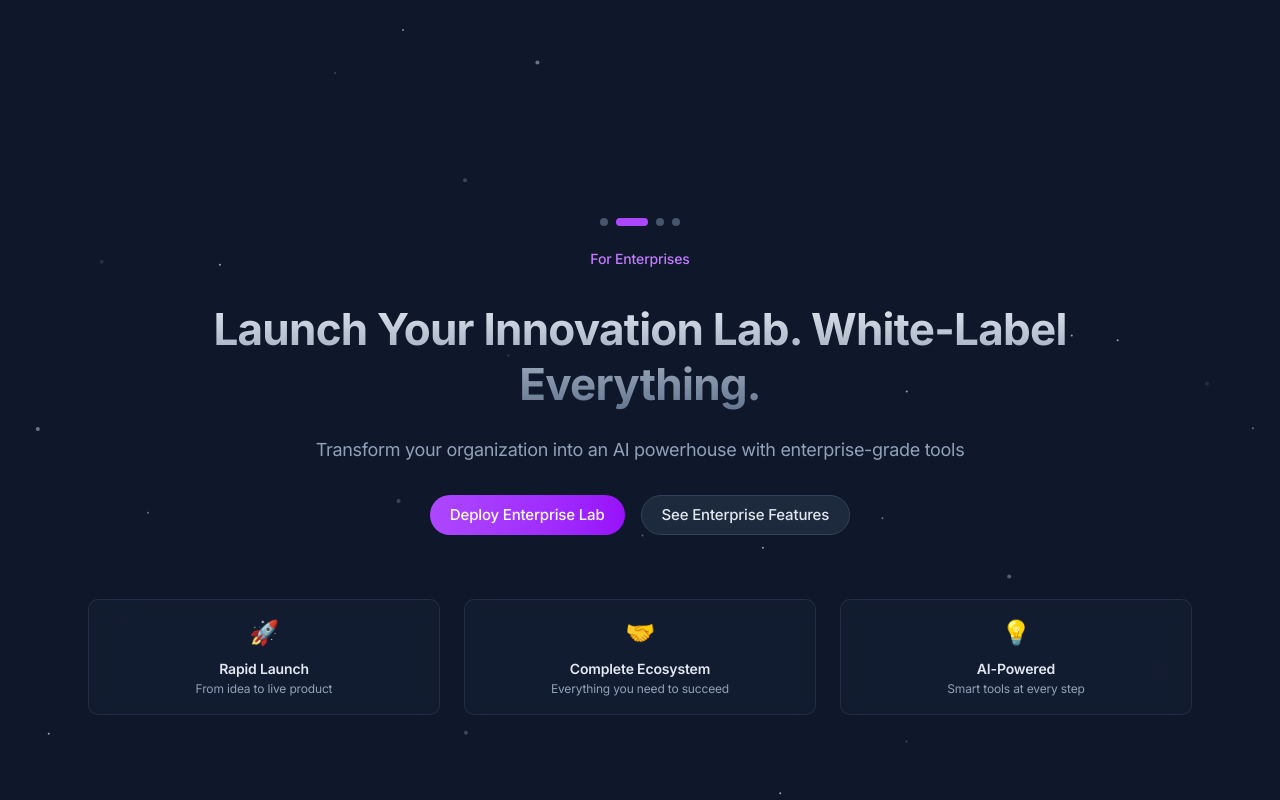
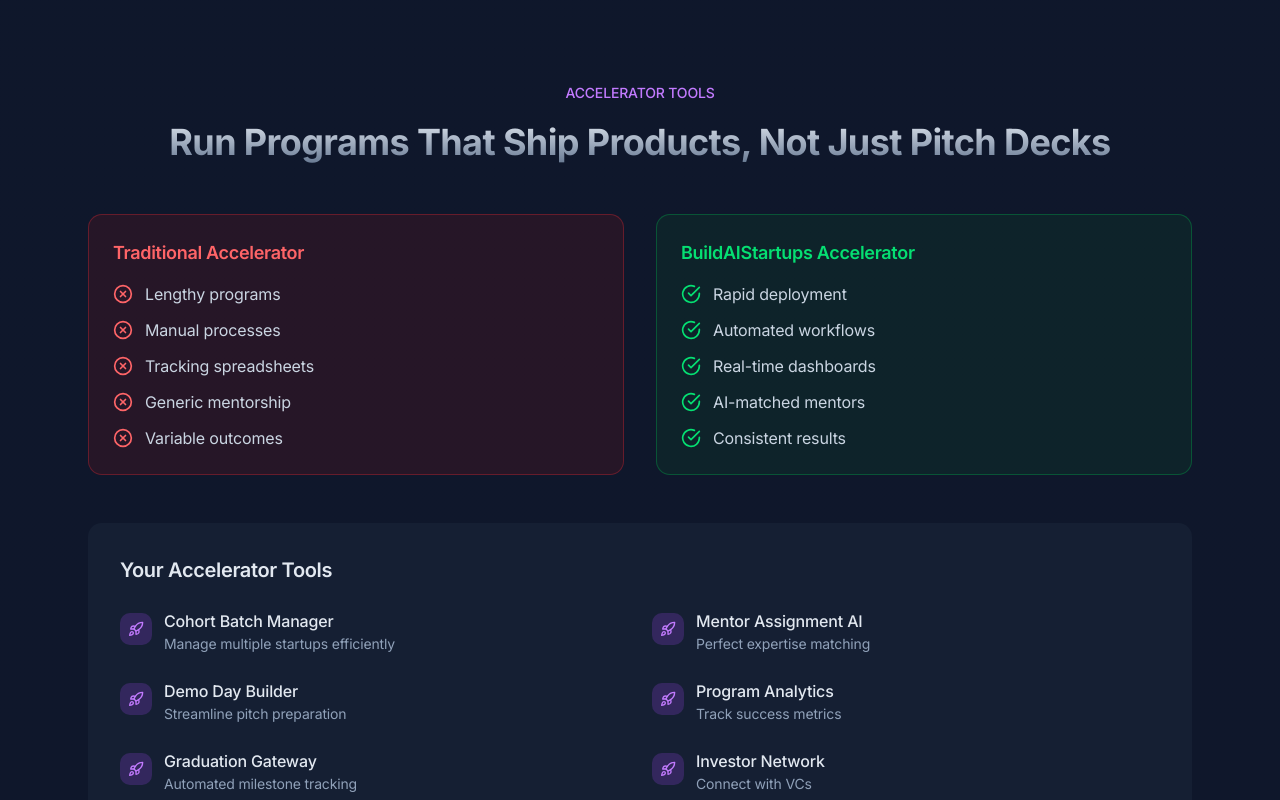
Before and after one commit to buildaistartups/buildaistartups.com, a Next.js app: page / in a window 1280 px wide. Shown: the top 800 px of the page. Built offline with nearby package versions, Linux system fonts and the light colour scheme.

Commit message:
Update Hero.tsx

```diff
--- a/components/home/Hero.tsx
+++ b/components/home/Hero.tsx
@@ -1,137 +1,101 @@
-// components/home/Hero.tsx
+// components/home/AcceleratorCommand.tsx
 'use client'
 
-import { useState, useEffect } from 'react'
+import React from 'react'
 import Link from 'next/link'
-import Particles from '@/components/particles'
+import { CheckCircle, XCircle, Users, Rocket } from 'lucide-react'
 
-const audiences = [
-  {
-    title: 'For Startups',
-    headline: 'Build, Scale, and Profit from AI. Complete Toolkit Included.',
-    subheadline: 'Everything you need to launch and grow your AI business in one platform',
-    cta1: { text: 'Start Building', href: '/generate' },
-    cta2: { text: 'Access Startup Tools', href: '/solutions/indie-makers' }
-  },
-  {
-    title: 'For Enterprises',
-    headline: 'Launch Your Innovation Lab. White-Label Everything.',
-    subheadline: 'Transform your organization into an AI powerhouse with enterprise-grade tools',
-    cta1: { text: 'Deploy Enterprise Lab', href: '/solutions/enterprises' },
-    cta2: { text: 'See Enterprise Features', href: '/product/api' }
-  },
-  {
-    title: 'For Accelerators',
-    headline: 'Run World-Class Programs. Ship Real Products.',
-    subheadline: 'Complete cohort management system that gets startups to revenue faster',
-    cta1: { text: 'Manage Your Cohort', href: '/solutions/accelerators' },
-    cta2: { text: 'Demo Day Tools', href: '/product/ecosystem' }
-  },
-  {
-    title: 'For Product Managers',
-    headline: 'Enterprise Workflows. Zero Dependencies.',
-    subheadline: 'Integrate AI capabilities directly into your existing enterprise stack',
-    cta1: { text: 'See Enterprise Integrations', href: '/solutions/product-teams' },
-    cta2: { text: 'Book PM Demo', href: '/contact?type=demo' }
-  }
-]
-
-export default function Hero() {
-  const [currentAudience, setCurrentAudience] = useState(0)
-
-  useEffect(() => {
-    const interval = setInterval(() => {
-      setCurrentAudience((prev) => (prev + 1) % audiences.length)
-    }, 5000)
-    return () => clearInterval(interval)
-  }, [])
-
-  const current = audiences[currentAudience]
-
+export default function AcceleratorCommand() {
   return (
-    <section className="relative">
-      <Particles className="absolute inset-0 -z-10" />
+    <section className="relative overflow-hidden">
+      <div className="absolute inset-0 bg-gradient-to-b from-slate-900/50 to-transparent" />
 
       <div className="max-w-6xl mx-auto px-4 sm:px-6 relative">
-        <div className="pt-32 pb-16 md:pt-52 md:pb-32">
-          {/* Rotating audience indicator */}
-          <div className="text-center mb-8">
-            <div className="inline-flex gap-2">
-              {audiences.map((_, index) => (
-                <button
-                  key={index}
-                  onClick={() => setCurrentAudience(index)}
-                  className={`w-2 h-2 rounded-full transition-all ${
-                    index === currentAudience
-                      ? 'w-8 bg-purple-500'
-                      : 'bg-slate-600 hover:bg-slate-500'
-                  }`}
-                />
-              ))}
+        <div className="py-12 md:py-20">
+          <div className="text-center mb-12">
+            <div className="inline-flex items-center gap-2 text-purple-400 mb-4">
+              <span className="text-sm font-medium">ACCELERATOR TOOLS</span>
             </div>
-            <div className="mt-4 text-sm font-medium text-purple-400">
-              {current.title}
+            <h2 className="text-3xl md:text-4xl font-bold bg-gradient-to-b from-slate-200 to-slate-500 bg-clip-text text-transparent mb-4">
+              Run Programs That Ship Products, Not Just Pitch Decks
+            </h2>
+          </div>
+
+          <div className="grid md:grid-cols-2 gap-8 mb-12">
+            <div className="bg-red-900/20 rounded-xl border border-red-500/30 p-6">
+              <h3 className="text-lg font-semibold text-red-400 mb-4">Traditional Accelerator</h3>
+              <ul className="space-y-3">
+                {[
+                  'Lengthy programs',
+                  'Manual processes',
+                  'Tracking spreadsheets',
+                  'Generic mentorship',
+                  'Variable outcomes'
+                ].map((item) => (
+                  <li key={item} className="flex items-center gap-3">
+                    <XCircle className="w-5 h-5 text-red-400 flex-shrink-0" />
+                    <span className="text-slate-300">{item}</span>
+                  </li>
+                ))}
+              </ul>
+            </div>
+
+            <div className="bg-green-900/20 rounded-xl border border-green-500/30 p-6">
+              <h3 className="text-lg font-semibold text-green-400 mb-4">BuildAIStartups Accelerator</h3>
+              <ul className="space-y-3">
+                {[
+                  'Rapid deployment',
+                  'Automated workflows',
+                  'Real-time dashboards',
+                  'AI-matched mentors',
+                  'Consistent results'
+                ].map((item) => (
+                  <li key={item} className="flex items-center gap-3">
+                    <CheckCircle className="w-5 h-5 text-green-400 flex-shrink-0" />
+                    <span className="text-slate-300">{item}</span>
+                  </li>
+                ))}
+              </ul>
             </div>
           </div>
 
-          {/* Main content */}
-          <div className="text-center">
-            {/* ↓ Smaller headline */}
-            <h1 className="text-4xl md:text-5xl font-bold leading-tight mb-6 bg-gradient-to-b from-slate-200 to-slate-500 bg-clip-text text-transparent">
-              {current.headline}
-            </h1>
-            <p className="text-lg text-slate-400 mb-8 max-w-2xl mx-auto">
-              {current.subheadline}
-            </p>
-
-            {/* CTAs — small, Stellar-like */}
-            <div className="flex flex-col sm:flex-row gap-3 sm:gap-4 justify-center">
-              <Link
-                href={current.cta1.href}
-                className="
-                  inline-flex items-center justify-center
-                  h-9 md:h-10 px-4 md:px-5
-                  rounded-full text-sm md:text-[15px] font-medium
-                  bg-gradient-to-r from-purple-500 to-purple-600 text-white
-                  hover:from-purple-600 hover:to-purple-700
-                  focus:outline-none focus:ring-2 focus:ring-purple-500/40
-                "
-              >
-                {current.cta1.text}
-              </Link>
-              <Link
-                href={current.cta2.href}
-                className="
-                  inline-flex items-center justify-center
-                  h-9 md:h-10 px-4 md:px-5
-                  rounded-full text-sm md:text-[15px] font-medium
-                  bg-slate-800 text-slate-200 border border-slate-700
-                  hover:bg-slate-700
-                  focus:outline-none focus:ring-2 focus:ring-slate-500/30
-                "
-              >
-                {current.cta2.text}
-              </Link>
+          <div className="bg-slate-800/50 rounded-xl p-8">
+            <h3 className="text-xl font-semibold text-slate-200 mb-6">Your Accelerator Tools</h3>
+            <div className="grid md:grid-cols-2 gap-6">
+              {[
+                { title: 'Cohort Batch Manager', desc: 'Manage multiple startups efficiently' },
+                { title: 'Mentor Assignment AI', desc: 'Perfect expertise matching' },
+                { title: 'Demo Day Builder', desc: 'Streamline pitch preparation' },
+                { title: 'Program Analytics', desc: 'Track success metrics' },
+                { title: 'Graduation Gateway', desc: 'Automated milestone tracking' },
+                { title: 'Investor Network', desc: 'Connect with VCs' }
+              ].map((tool) => (
+                <div key={tool.title} className="flex items-start gap-3">
+                  <div className="p-2 bg-purple-500/20 rounded-lg mt-1">
+                    <Rocket className="w-4 h-4 text-purple-400" />
+                  </div>
+                  <div>
+                    <div className="font-medium text-slate-200">{tool.title}</div>
+                    <div className="text-sm text-slate-400">{tool.desc}</div>
+                  </div>
+                </div>
+              ))}
             </div>
           </div>
 
-          {/* Value props */}
-          <div className="mt-16 grid md:grid-cols-3 gap-6 text-center">
-            <div className="bg-slate-800/30 backdrop-blur rounded-lg p-4 border border-slate-700/50">
-              <div className="text-2xl mb-2">🚀</div>
-              <div className="text-sm font-semibold text-slate-200">Rapid Launch</div>
-              <div className="text-xs text-slate-400">From idea to live product</div>
-            </div>
-            <div className="bg-slate-800/30 backdrop-blur rounded-lg p-4 border border-slate-700/50">
-              <div className="text-2xl mb-2">🤝</div>
-              <div className="text-sm font-semibold text-slate-200">Complete Ecosystem</div>
-              <div className="text-xs text-slate-400">Everything you need to succeed</div>
-            </div>
-            <div className="bg-slate-800/30 backdrop-blur rounded-lg p-4 border border-slate-700/50">
-              <div className="text-2xl mb-2">💡</div>
-              <div className="text-sm font-semibold text-slate-200">AI-Powered</div>
-              <div className="text-xs text-slate-400">Smart tools at every step</div>
-            </div>
+          <div className="flex gap-4 justify-center mt-8">
+            <Link
+              href="/accelerator"
+              className="btn bg-purple-500 text-white hover:bg-purple-600"
+            >
+              Launch Your Program
+            </Link>
+            <Link
+              href="/demo"
+              className="btn bg-slate-800 text-slate-200 border border-slate-700 hover:bg-slate-700"
+            >
+              See Demo
+            </Link>
           </div>
         </div>
       </div>
```
